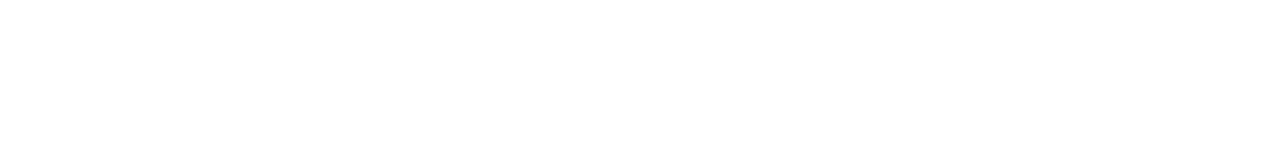
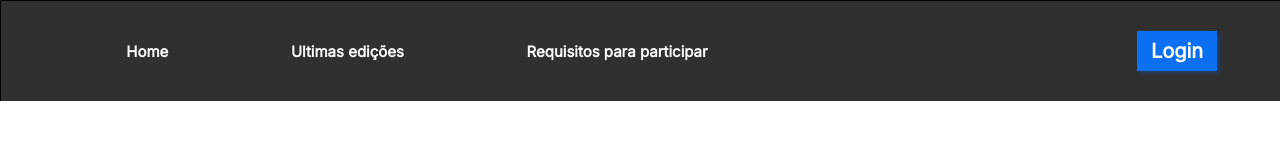
Before and after one commit to ogutorocha/bootcamp-dnc, a plain HTML site: page index.html in a window 1280 px wide. Drawn offline with Linux system fonts and the light colour scheme.

Commit message:
Criação do estilo CSS do Menu

```diff
--- /dev/null
+++ b/estilo.css
@@ -0,0 +1,62 @@
+
+@import url('https://fonts.googleapis.com/css2?family=Inter:wght@100;400&display=swap');
+
+
+body {
+            margin: 0px; /* margem externa */
+            padding: 0px; /* margem interna */
+        }
+
+        /* navegação principal */
+
+        #principal {
+            width: 100%;
+            height: 100px;
+            border: 1px solid black;
+            background-color: #303030;
+            display: flex;
+            justify-content: space-between;
+            align-items: center;
+            border-bottom: 1px #bababa;
+
+        }
+
+        #menu {
+            display: flex;
+            width: 55%;
+            justify-content: space-around;
+            align-items: center;
+            margin-left: 5%;
+
+        }
+
+        #principal div a:hover {
+            color: #cccccc;
+
+        }
+
+        #principal div a {
+            font-family: "Inter";
+            font-size: 15px;
+            font-weight: 600;
+            color: white;
+            text-decoration: none;
+
+        }
+
+        #principal button {
+            margin-right: 5%;
+            background-color: #0c70f2;
+            border: 0px;
+            height: 40px;
+            width: 80px;
+            align-items: center;
+            font-family: "Inter";
+            font-size: 20px;
+            font-weight: 600;
+            color: white;
+            text-decoration: none;
+            box-shadow: 3px 2px 4px rgba(12, 112, 242, 0.25) ;
+            cursor: pointer;
+
+        }
--- a/index.html
+++ b/index.html
@@ -4,9 +4,20 @@
     <meta charset="UTF-8">
     <meta http-equiv="X-UA-Compatible" content="IE=edge">
     <meta name="viewport" content="width=device-width, initial-scale=1.0">
+    <link rel="stylesheet" href="estilo.css">
     <title>Bootcamp DNC</title>
+
 </head>
 <body>
+    <nav id="principal">
+        <div id="menu">
+            <a href="" >Home</a>
+            <a href="">Ultimas edições</a>
+            <a href="">Requisitos para participar</a>
+        </div>
+    <button>Login</button>
+
+    </nav>
 
 </body>
 </html>
```
